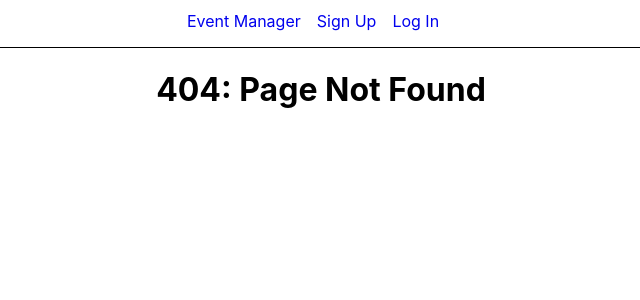
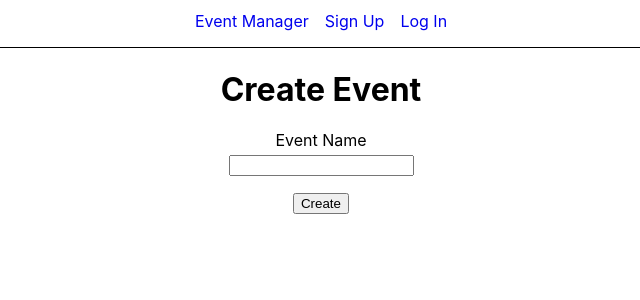
Before and after one commit to JacobStephens2/event-manager-ui, a React (Create React App) app: page /create-event in a window 1280 px wide. Before the commit this address had no page. Shown: the top 300 px of the page, without its empty margins (319-959 px from the left). Built offline with nearby package versions, Linux system fonts and the light colour scheme.

Commit message:
add ability to create events

```diff
--- a/src/App.js
+++ b/src/App.js
@@ -1,4 +1,4 @@
-import React, { useState, useEffect } from 'react';
+import React from 'react';
 import {
   BrowserRouter,
   Routes,
@@ -7,9 +7,10 @@ import {
 import Home from './routes/Home';
 import Login from './routes/Login';
 import SignUp from './routes/SignUp';
-import Account from './routes/Account';
+import Events from './routes/Events';
 import NotFound from './routes/NotFound';
 import Nav from './components/Nav.js';
+import CreateEvent from './routes/CreateEvent';
 
 function App() {
   return (
@@ -20,7 +21,8 @@ function App() {
           <Route path="/" element={<Home />} />
           <Route path="/login" element={<Login />} />
           <Route path="/sign-up" element={<SignUp />} />
-          <Route path="/account" element={<Account />} />
+          <Route path="/events" element={<Events />} />
+          <Route path="/create-event" element={<CreateEvent />} />
           <Route path="*" element={<NotFound />} />
         </Routes>
       </BrowserRouter>
--- a/src/components/LoggedInNav.js
+++ b/src/components/LoggedInNav.js
@@ -11,7 +11,8 @@ function LoggedInNav() {
   }
   return (
     <>
-      <Link to="/account">Account</Link>
+      <Link to="/events">Events</Link>
+      <Link to="/create-event">Create Event</Link>
       <button onClick={logout}>
         Log Out
       </button>
--- a/src/components/LoggedOutNav.js
+++ b/src/components/LoggedOutNav.js
@@ -5,8 +5,8 @@ import { Link } from "react-router-dom";
 function LoggedOutNav() {
   return (
     <>
-      <Link to="/sign-up">Sign Up&emsp;</Link>
-      <Link to="/login">Log In&emsp;</Link>
+      <Link to="/sign-up">Sign Up</Link>
+      <Link to="/login">Log In</Link>
     </>
   )
 }
--- a/src/components/Nav.css
+++ b/src/components/Nav.css
@@ -6,6 +6,16 @@ nav {
 
 nav a {
   text-decoration: none;
+  margin-left: 0.5rem;
+  margin-right: 0.5rem;
+}
+
+nav a:first-of-type {
+  margin-left: 0;
+}
+
+nav a:last-of-type {
+  margin-right: 0;
 }
 
 nav button {
--- a/src/components/Nav.js
+++ b/src/components/Nav.js
@@ -17,7 +17,7 @@ function Login() {
   }
   return (
     <nav>
-      <Link to="/">Event Manager&emsp;</Link>
+      <Link to="/">Event Manager</Link>
       {setMenuByLoginStatus()}
     </nav>
   )
--- /dev/null
+++ b/src/routes/CreateEvent.js
@@ -0,0 +1,45 @@
+import React from 'react';
+import { Formik, Form, Field, ErrorMessage } from 'formik';
+import * as Yup from 'yup';
+
+function CreateEvent() {
+
+  return (
+    <>
+      <h1>Create Event</h1>
+      <Formik
+        initialValues={{ name: '', password: '' }}
+        validationSchema={Yup.object({
+          name: Yup.string()
+            .required('Required')
+        })}
+        onSubmit={(values, { setSubmitting }) => {
+          setSubmitting(false);
+          fetch(process.env.REACT_APP_API_ORIGIN + '/create-event', {
+            method: 'POST',
+            credentials: 'include',
+            headers: {
+              'Content-Type': 'application/json',
+            },
+            body: JSON.stringify(values, null, 2)
+          })
+            .then(response => response.json())
+            .then(data => {
+              console.log(data);
+            })
+        }}
+      >
+        <Form>
+          <label htmlFor="name">Event Name</label>
+          <Field name="name" type="text" />
+          <ErrorMessage name="name" />
+
+          <button type="submit">Create</button>
+        </Form>
+      </Formik>
+
+    </>
+  );
+}
+
+export default CreateEvent;
--- a/src/routes/Account.js
+++ b/src/routes/Events.js
@@ -1,7 +1,7 @@
 import React, { useState, useEffect } from 'react';
-import './Account.css';
+import './Events.css';
 
-function Account() {
+function Events() {
 
   const [events, setEvents] = useState([]);
 
@@ -23,8 +23,7 @@ function Account() {
 
   return (
     <>
-      <h1>Account</h1>
-      <h2>Events</h2>
+      <h1>Events</h1>
       <ul>
         {events.map((event) =>
           <li key={event.id}>
@@ -36,4 +35,4 @@ function Account() {
   );
 }
 
-export default Account;
+export default Events;
```
Also changed, not shown: src/routes/Events.css (renamed from src/routes/Account.css).
